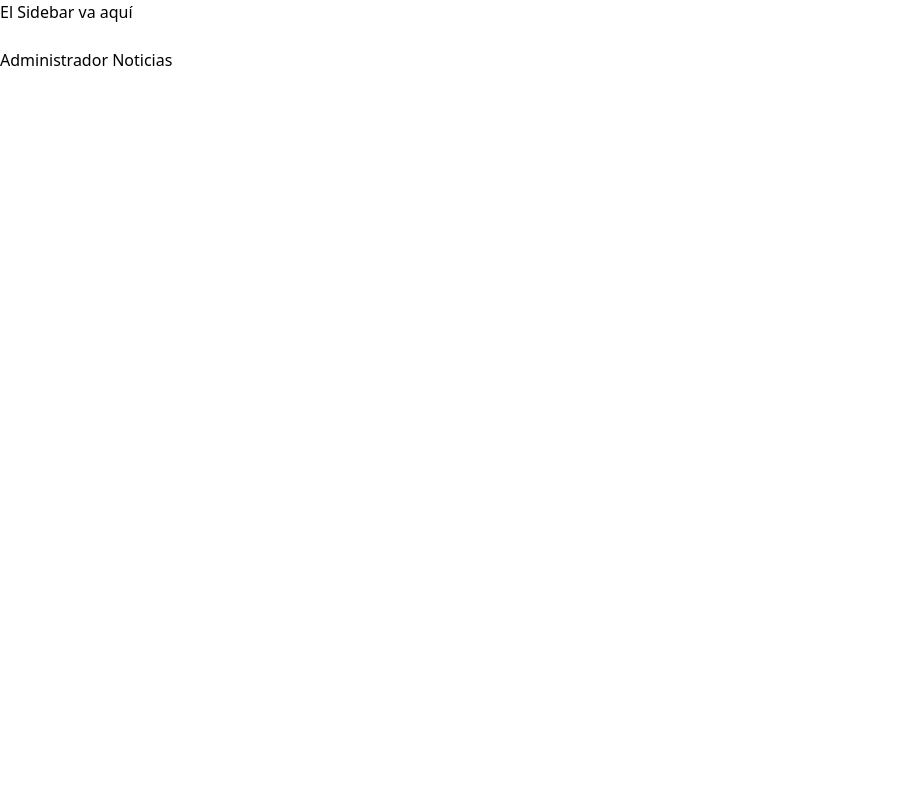
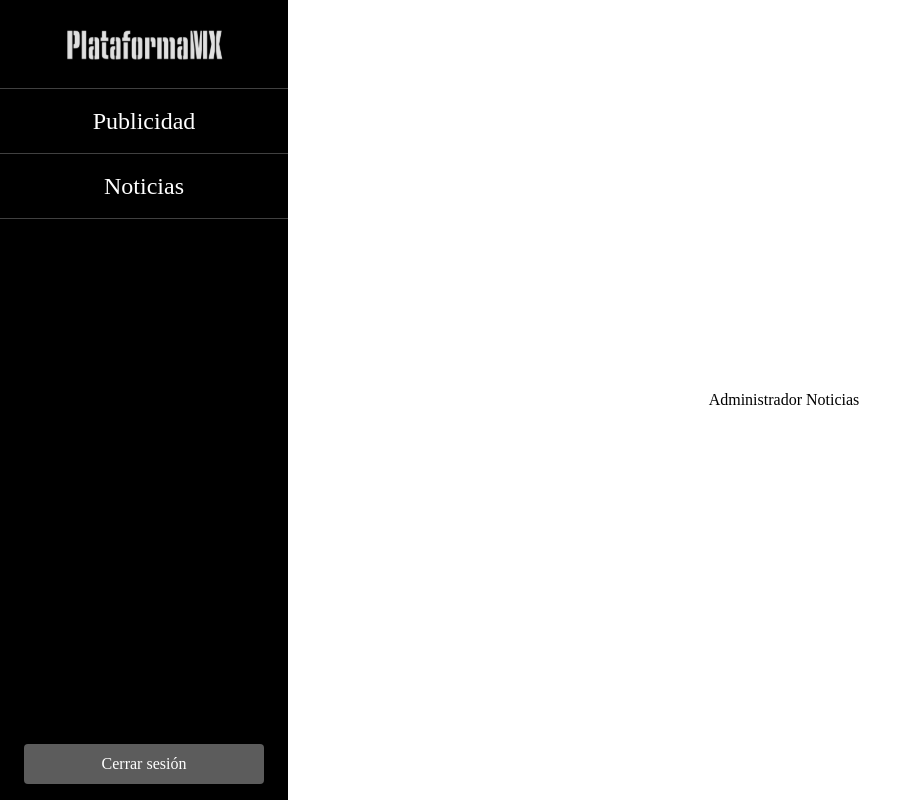
Before and after one commit to luisbenjaminhortalopez/PlataformaMxFrontEnd, a React (Vite) app: page /admin/noticias in a window 1280 px wide. Shown: the whole page, without its empty margins (0-922 px from the left). Built offline with nearby package versions, Linux system fonts and the light colour scheme.

Commit message:
Add Sidebar

```diff
--- /dev/null
+++ b/src/components/Sidebar.jsx
@@ -0,0 +1,29 @@
+import Logo from '../assets/logo.svg';
+
+export const Sidebar = () => {
+  return (
+    <aside className="bg-black w-72 h-screen flex flex-col justify-between">
+
+      <div>
+        <div className="py-6">
+          <img src={ Logo } alt="PlataformaMX" className="h-10 mx-auto"/>
+        </div>
+
+        <nav className="flex flex-col">
+          <button className="text-white hover:bg-[#2D2D2D] py-4 px-6 text-2xl font-medium border-y border-[#404040]">
+            Publicidad
+          </button>
+          <button className="text-white hover:bg-[#2D2D2D] py-4 px-6 text-2xl font-medium border-b border-[#404040]">
+            Noticias
+          </button>
+        </nav>
+      </div>
+
+      <div className="px-6 py-4">
+        <button className="w-full bg-[#5C5C5C] text-white py-2 rounded hover:bg-[#6e6e6e] transition">
+          Cerrar sesión
+        </button>
+      </div>
+    </aside>
+  );
+};
--- /dev/null
+++ b/src/components/index.js
@@ -0,0 +1 @@
+export * from './Sidebar';
--- a/src/pages/HomePage.jsx
+++ b/src/pages/HomePage.jsx
@@ -1,6 +1,7 @@
 import { Outlet } from "react-router";
 
 export const HomePage = () => {
+
     return(
         <div className="flex items-center justify-center h-screen bg-dos bg-blue-400">
             <h1 className="text-3xl font-bold text-tres">
--- a/src/pages/admin/AdminPage.jsx
+++ b/src/pages/admin/AdminPage.jsx
@@ -1,12 +1,20 @@
 import { Outlet } from "react-router";
+import { Sidebar } from "../../components";
+import { useState } from "react";
+import Logo from '../assets/MenuIcon.svg';
 
 export const AdminPage = () => {
-    return(
-        <>
-            El Sidebar va aquí
-            <br />
-            <br />
-            <Outlet />
-        </>
-    );
+
+  const [ sidebarOpen , setSidebarOpen ] = useState( true );
+
+  const toggleSidebar = () => setSidebarOpen( !sidebarOpen );
+
+  return (
+    <div className="flex h-screen">
+      <Sidebar />
+      <main className="flex-1 bg-white flex items-center justify-center">
+        <Outlet />
+      </main>
+    </div>
+  );
 };
--- a/src/router/children/adminRoutes.jsx
+++ b/src/router/children/adminRoutes.jsx
@@ -1,6 +1,5 @@
 import { Navigate } from 'react-router';
-import { AdministradorNoticias } from '../../pages/admin/AdministradorNoticias';
-import { AdministradorPublicidad } from '../../pages/admin/AdministradorPublicidad';
+import { AdministradorNoticias ,AdministradorPublicidad } from '../../pages/';
 
 
 export const adminRoutes = [
--- a/src/style.css
+++ b/src/style.css
@@ -1 +1,5 @@
 @import "tailwindcss";
+
+*{
+    font-family: 'Times New Roman', Times, serif;
+}
```
Also changed, not shown: src/assets/Logo.svg (added), src/assets/MenuIcon.svg (added).
